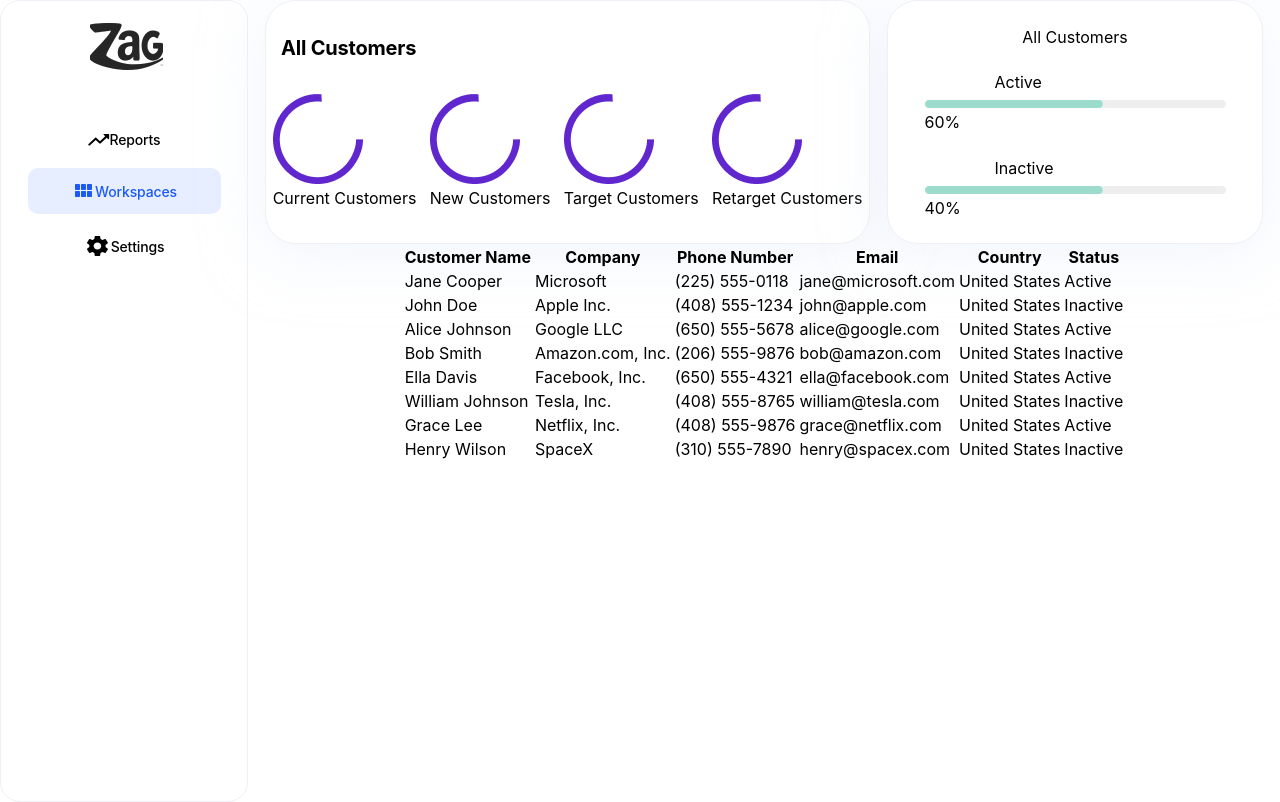
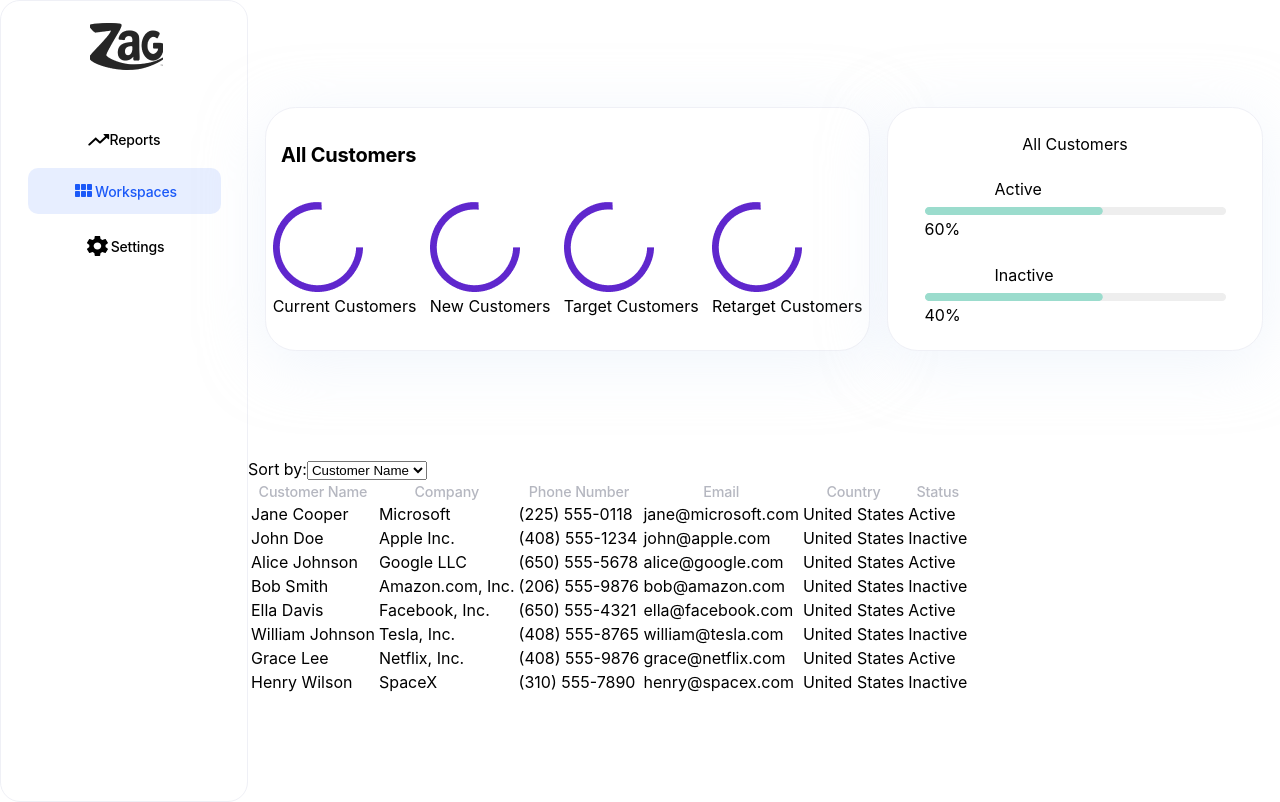
Before and after one commit to divyambadala43/ZAG-ASSIGMENT-DASHBOARD, a React (Create React App) app: page / in a window 1280 px wide. Built offline with nearby package versions, Linux system fonts and the light colour scheme.

Commit message:
ADD: Sort Component

```diff
--- /dev/null
+++ b/src/components/Sort.js
@@ -0,0 +1,20 @@
+import React from "react";
+import styles from "../styles/Table.module.css";
+
+const Sort = ({ sortOption, handleSortChange }) => {
+  return (
+    <div className={styles.sortDropdown}>
+      <label htmlFor="sortSelect">Sort by:</label>
+      <select id="sortSelect" value={sortOption} onChange={handleSortChange}>
+        <option value="customerName">Customer Name</option>
+        <option value="company">Company</option>
+        <option value="phoneNumber">Phone Number</option>
+        <option value="email">Email</option>
+        <option value="country">Country</option>
+        <option value="status">Status</option>
+      </select>
+    </div>
+  );
+};
+
+export default Sort;
--- a/src/components/Table.js
+++ b/src/components/Table.js
@@ -1,9 +1,26 @@
-import React from "react";
+import React, { useState } from "react";
 import data from "../data.json";
+import styles from "../styles/Table.module.css";
+import Sort from "./Sort";
 
 const Table = () => {
-  const tableData = data.map((info) => {
-    return (
+  const [sortOption, setSortOption] = useState("customerName");
+  const [tableData, setTableData] = useState(data);
+
+  const handleSortChange = (event) => {
+    const newSortOption = event.target.value;
+    setSortOption(newSortOption);
+
+    const sortedData = [...tableData].sort((a, b) => {
+      if (a[newSortOption] < b[newSortOption]) return -1;
+      if (a[newSortOption] > b[newSortOption]) return 1;
+      return 0;
+    });
+
+    setTableData(sortedData);
+  };
+
+  const tableRows = tableData.map((info) => (
     <tr key={info.id}>
       <td>{info.customerName}</td>
       <td>{info.company}</td>
@@ -12,22 +29,23 @@
       <td>{info.country}</td>
       <td>{info.status}</td>
     </tr>
-    );
-  });
+  ));
+
   return (
-    <div style={{ display: "flex", justifyContent: "center" }}>
+    <div className={styles.tableContainer}>
+      <Sort sortOption={sortOption} handleSortChange={handleSortChange} />
       <table>
         <thead>
           <tr>
-            <th>Customer Name</th>
-            <th>Company</th>
-            <th>Phone Number</th>
-            <th>Email</th>
-            <th>Country</th>
-            <th>Status</th>
+            <th className={styles.columnHeading}>Customer Name</th>
+            <th className={styles.columnHeading}>Company</th>
+            <th className={styles.columnHeading}>Phone Number</th>
+            <th className={styles.columnHeading}>Email</th>
+            <th className={styles.columnHeading}>Country</th>
+            <th className={styles.columnHeading}>Status</th>
           </tr>
         </thead>
-        <tbody>{tableData}</tbody>
+        <tbody>{tableRows}</tbody>
       </table>
     </div>
   );
--- a/src/styles/App.module.css
+++ b/src/styles/App.module.css
@@ -11,4 +11,5 @@
   display: flex;
   flex-direction: column;
   width: 100%;
+  justify-content: space-evenly;
 }
--- a/src/styles/Table.module.css
+++ b/src/styles/Table.module.css
@@ -0,0 +1,20 @@
+.tableConatiner {
+  width: 998px;
+  height: 300px;
+  background: #fff;
+  stroke-width: 1px;
+  stroke: #eff0f6;
+  filter: drop-shadow(
+    0px 10.216941833496094px 61.30165100097656px rgba(226, 236, 249, 0.5)
+  );
+  display: flex;
+  justify-content: center;
+  flex-direction: column;
+}
+
+.columnHeading {
+  color: #b5b7c0;
+  font-size: 14.304px;
+  font-weight: 500;
+  letter-spacing: -0.143px;
+}
```
Lines whose indentation alone changed are shown as unchanged.
